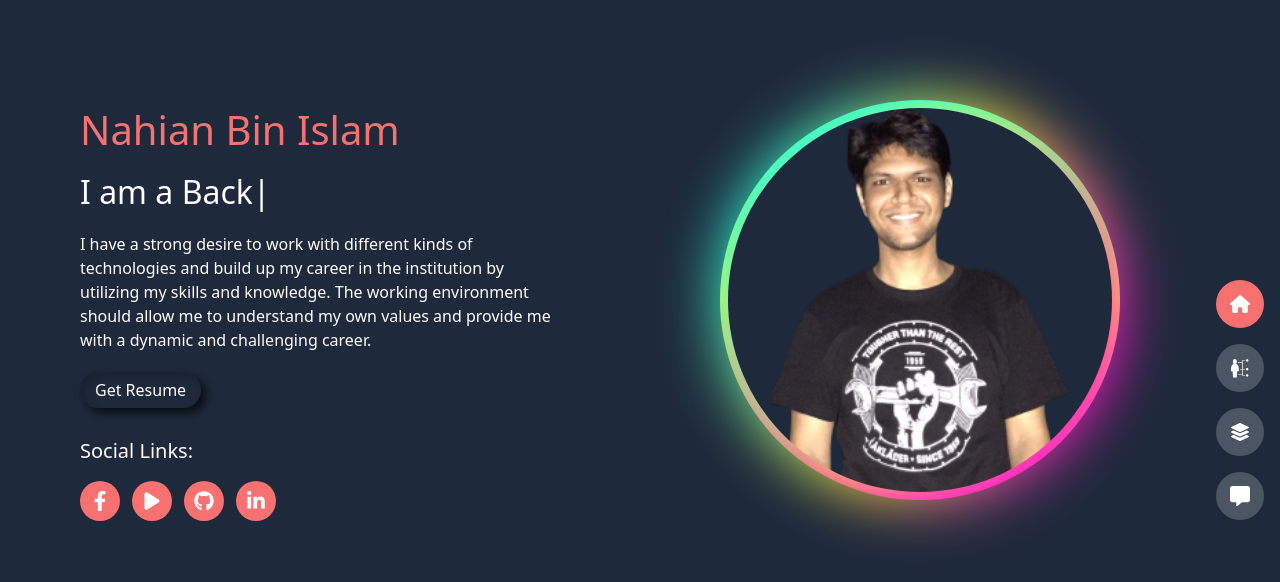
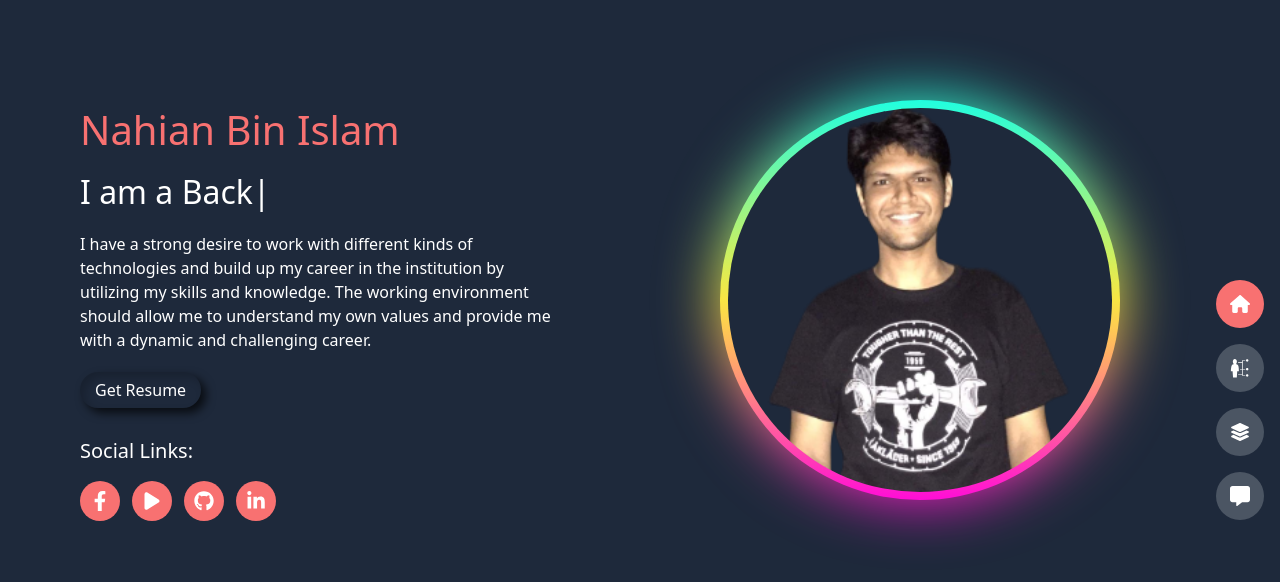
Before and after one commit to nahianku1/react-portfolio, a React (Vite) app: page / in a window 1280 px wide. Shown: the top 582 px of the page. Built offline with nearby package versions, Linux system fonts and the light colour scheme.

Commit message:
home edited

```diff
--- a/src/components/layouts/Home/Home.tsx
+++ b/src/components/layouts/Home/Home.tsx
@@ -129,17 +129,7 @@ function Home() {
           className="min-w-[300px] md:min-w-[400px] md:mr-[80px] min-h-[300px] md:h-[400px] rounded-full  relative bg-gradient-to-b from-[#14ffe9] via-[#ffeb3b] to-[#ff00e0] "
         >
           <div className="absolute z-30 bg-slate-800 rounded-full inset-2 bg-no-repeat bg-cover bg-[url(/himel.png)]"></div>
-          <motion.div
-            initial={{ transform: "rotate(0deg)" }}
-            animate={{ transform: "rotate(360deg)" }}
-            transition={{
-              delay: 1,
-              duration: 4,
-              repeat: Infinity,
-              repeatType: "mirror",
-            }}
-            className="absolute w-full h-full z-20 rounded-full  bg-gradient-to-b from-[#14ffe9] via-[#ffeb3b] to-[#ff00e0] [filter:blur(30px)]"
-          ></motion.div>
+          <div className="absolute w-full h-full z-20 rounded-full  bg-gradient-to-b from-[#14ffe9] via-[#ffeb3b] to-[#ff00e0] [filter:blur(30px)]"></div>
         </motion.div>
       </div>
     </div>
```
